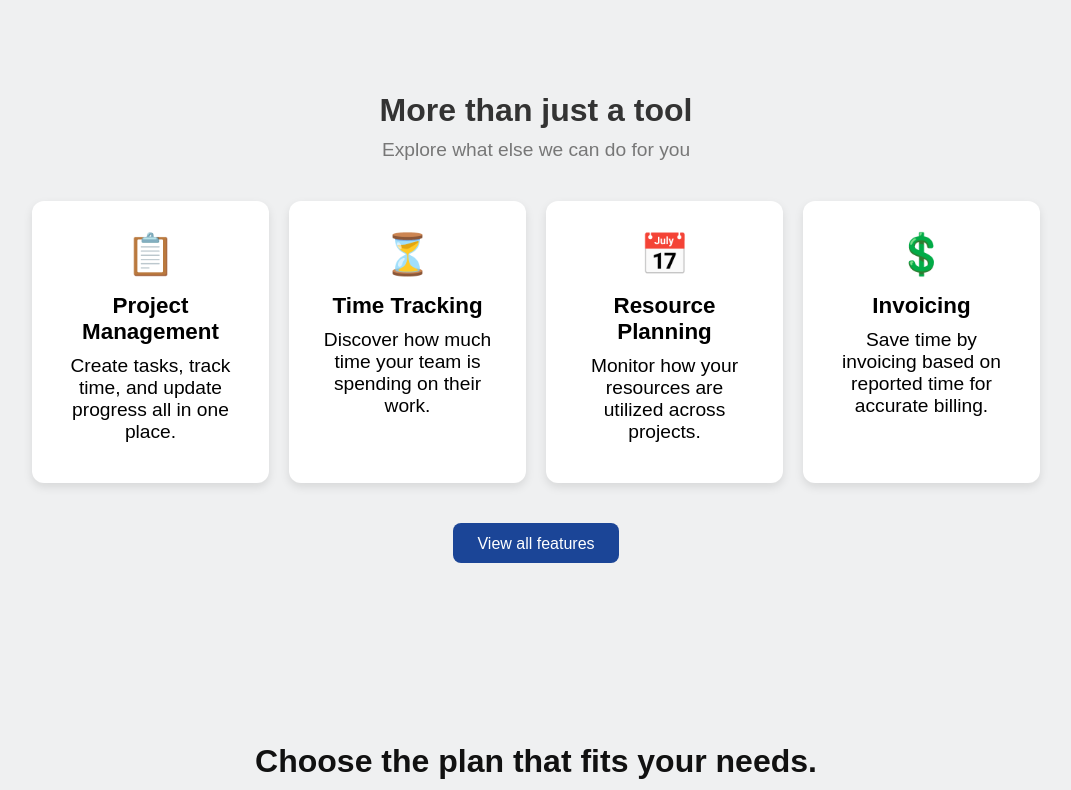
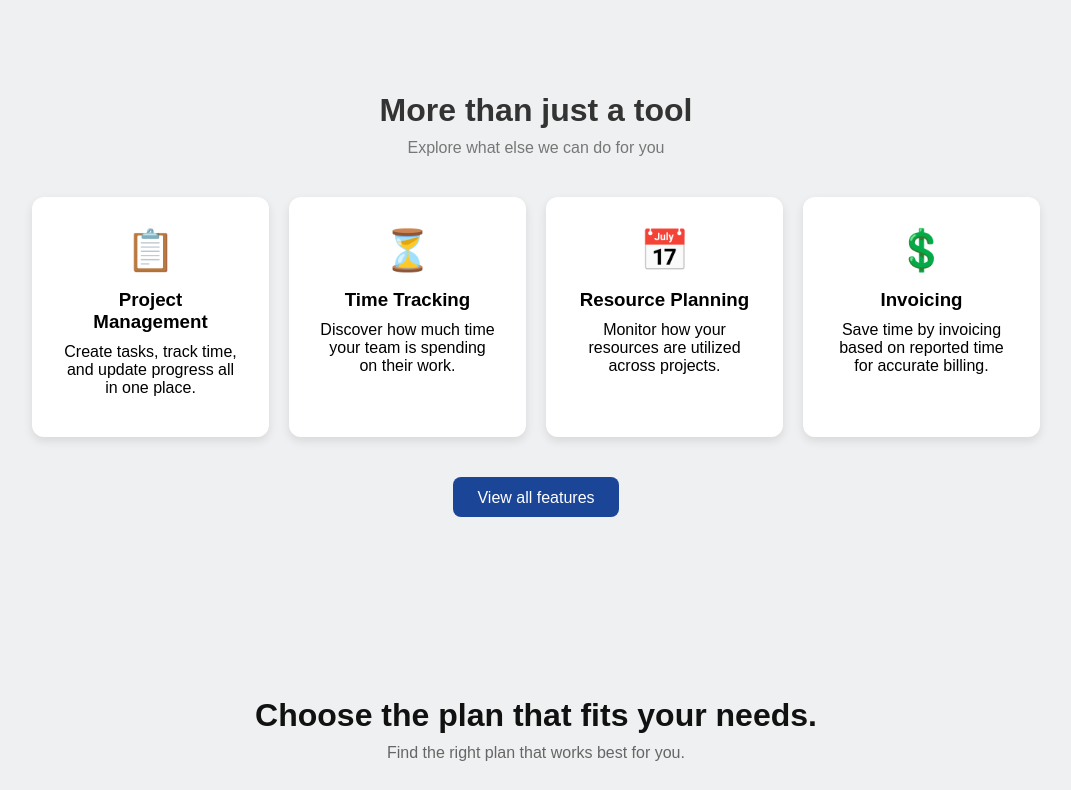
Before and after one commit to fordstile/BudgetTracker, a React (Vite) app: page / in a window 1280 px wide. Shown: the part 1360-2150 px from the top of the page, without its empty margins (104-1175 px from the left). Built offline with nearby package versions, Linux system fonts and the light colour scheme.

Commit message:
chatbot changes made

```diff
--- a/src/components/chatbot.css
+++ b/src/components/chatbot.css
@@ -45,17 +45,17 @@
   margin-bottom: 10px;
 }
 
-h2 {
+.chatbot-welcome h2 {
   font-size: 1.8rem;
   font-weight: bold;
 }
 
-h3 {
+.chatbot-welcome h3 {
   font-size: 1.4rem;
   font-weight: bold;
 }
 
-p {
+.chatbot-welcome p {
   font-size: 1.2rem;
   color: whitesmoke;
 }
--- a/src/index.css
+++ b/src/index.css
@@ -155,7 +155,3 @@
       width: 100%;
     }
   }
-
-  p{
-    color: black;
-  }
```
